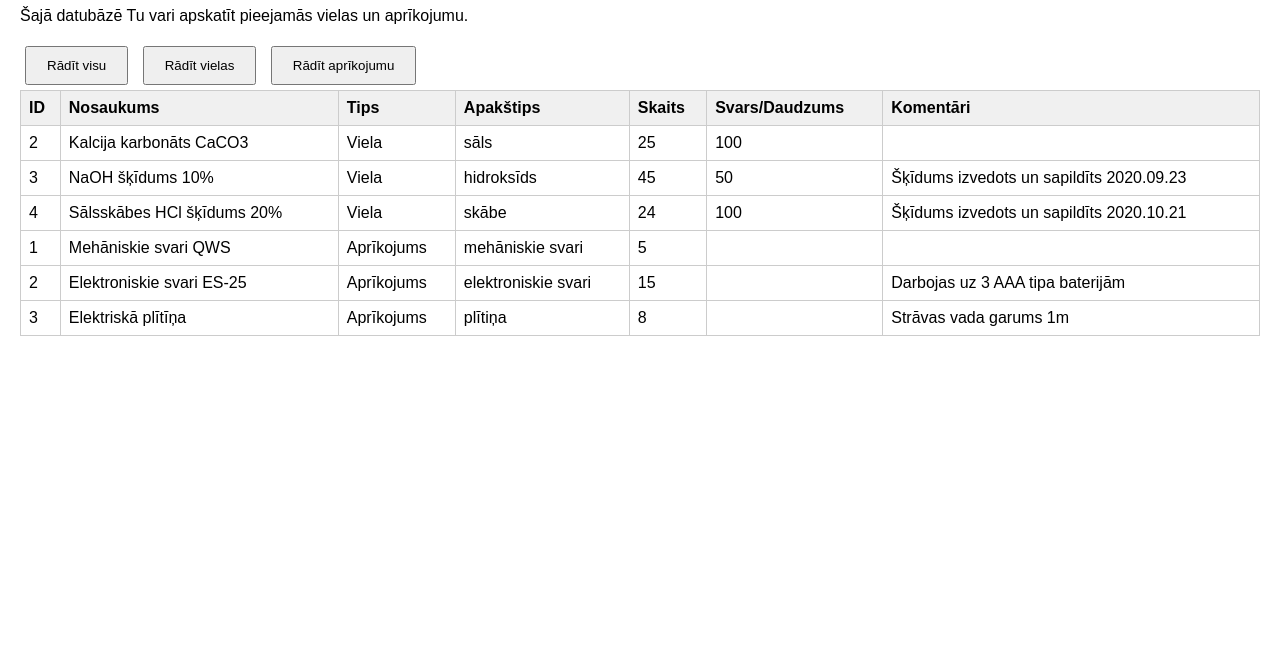
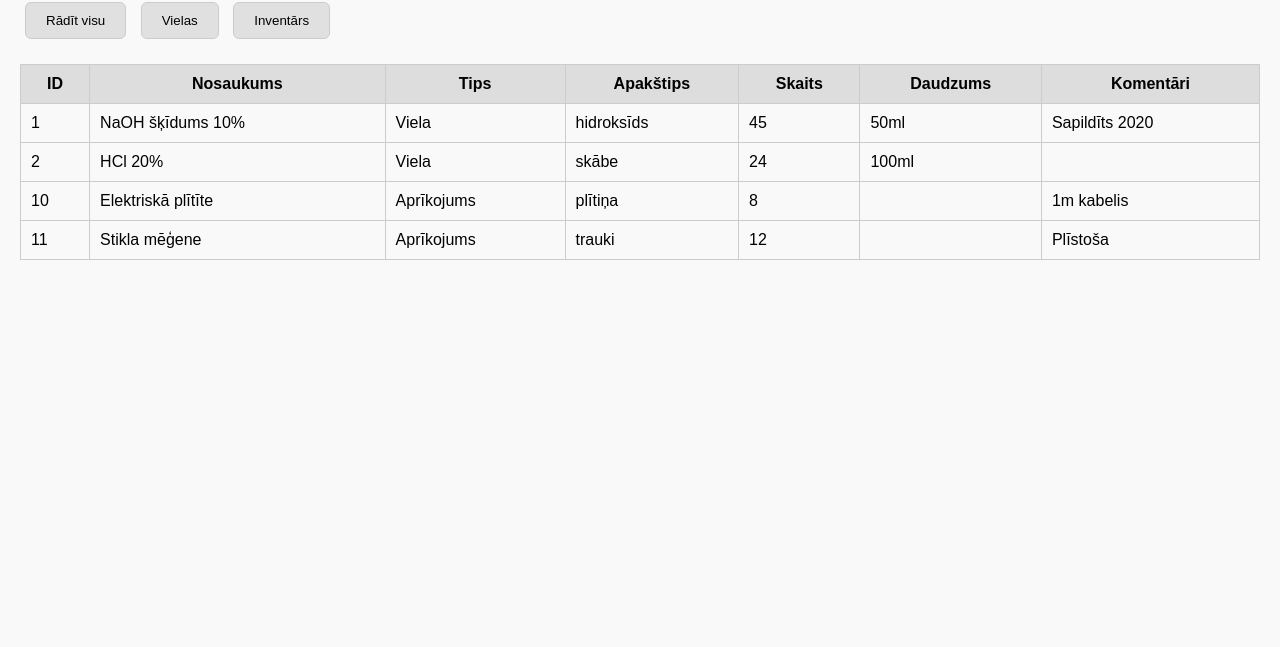
Before and after one commit to polinasamuseva/prog-1-git, a plain HTML site: page database.html in a window 1280 px wide. Shown: the part 153-800 px from the top of the page. Drawn offline with Linux system fonts and the light colour scheme.

Commit message:
Add files via upload

```diff
--- a/database.html
+++ b/database.html
@@ -1,58 +1,19 @@
-    <!DOCTYPE html>
+<!DOCTYPE html>
 <html lang="lv">
-
 <head>
   <meta charset="UTF-8" />
   <meta name="viewport" content="width=device-width, initial-scale=1.0"/>
-  <title>KLUS - Publiskā datubāze</title>
-  <style>
-    body {
-      font-family: sans-serif;
-      margin: 20px;
-    }
-
-    table {
-      width: 100%;
-      border-collapse: collapse;
-    }
-
-    th, td {
-      border: 1px solid #ccc;
-      padding: 8px;
-      text-align: left;
-    }
-
-    th {
-      background-color: #f0f0f0;
-    }
-
-    .button-like-link {
-      display: inline-block;
-      padding: 10px 20px;
-      margin: 10px;
-      background-color: #f0f0f0;
-      border: 1px solid #ccc;
-      text-decoration: none;
-      color: #333;
-      border-radius: 5px;
-    }
-
-    button {
-      margin: 5px;
-      padding: 10px 20px;
-    }
-  </style>
+  <title>Datu bāze | KLUS+</title>
+  <link rel="stylesheet" href="style.css">
 </head>
-
 <body>
-  <a href="index.html" class="button-like-link">Atpakaļ uz sākumlapu</a>
+  <a href="index.html" class="button-like-link">← Atpakaļ</a>
   <h1>Publiskā datubāze</h1>
-  <p>Šajā datubāzē Tu vari apskatīt pieejamās vielas un aprīkojumu.</p>
-
-  <button onclick="renderAll()">Rādīt visu</button>
-  <button onclick="renderVielas()">Rādīt vielas</button>
-  <button onclick="renderInventars()">Rādīt aprīkojumu</button>
-
+  <div>
+    <button onclick="renderAll()">Rādīt visu</button>
+    <button onclick="renderVielas()">Vielas</button>
+    <button onclick="renderInventars()">Inventārs</button>
+  </div>
   <table>
     <thead>
       <tr>
@@ -61,61 +22,12 @@
         <th>Tips</th>
         <th>Apakštips</th>
         <th>Skaits</th>
-        <th>Svars/Daudzums</th>
+        <th>Daudzums</th>
         <th>Komentāri</th>
       </tr>
     </thead>
-    <tbody id="data-table-body">
-    </tbody>
+    <tbody id="data-table-body"></tbody>
   </table>
-
-  <script>
-    const vielas = [
-      {"id":"2","nosaukums":"Kalcija karbonāts CaCO3","tips":"Viela","apakstips":"sāls","skaits":25,"svars":100,"komentari":""},
-      {"id":"3","nosaukums":"NaOH šķīdums 10%","tips":"Viela","apakstips":"hidroksīds","skaits":45,"svars":50,"komentari":"Šķīdums izvedots un sapildīts 2020.09.23"},
-      {"id":"4","nosaukums":"Sālsskābes HCl šķīdums 20%","tips":"Viela","apakstips":"skābe","skaits":24,"svars":100,"komentari":"Šķīdums izvedots un sapildīts 2020.10.21"}
-      // Var papildināt ar pārējiem vielu ierakstiem
-    ];
-
-    const inventars = [
-      {"id":"1","nosaukums":"Mehāniskie svari QWS","tips":"Aprīkojums","apakstips":"mehāniskie svari","skaits":5,"svars":"","komentari":""},
-      {"id":"2","nosaukums":"Elektroniskie svari ES-25","tips":"Aprīkojums","apakstips":"elektroniskie svari","skaits":15,"svars":"","komentari":"Darbojas uz 3 AAA tipa baterijām"},
-      {"id":"3","nosaukums":"Elektriskā plītīņa","tips":"Aprīkojums","apakstips":"plītiņa","skaits":8,"svars":"","komentari":"Strāvas vada garums 1m"}
-      // Var papildināt ar pārējiem inventāra ierakstiem
-    ];
-
-    function renderData(data) {
-      const tbody = document.getElementById("data-table-body");
-      tbody.innerHTML = "";
-      data.forEach(item => {
-        const row = `
-          <tr>
-            <td>${item.id}</td>
-            <td>${item.nosaukums}</td>
-            <td>${item.tips}</td>
-            <td>${item.apakstips}</td>
-            <td>${item.skaits}</td>
-            <td>${item.svars || item.daudzums || ""}</td>
-            <td>${item.komentari}</td>
-          </tr>`;
-        tbody.innerHTML += row;
-      });
-    }
-
-    function renderAll() {
-      renderData([...vielas, ...inventars]);
-    }
-
-    function renderVielas() {
-      renderData(vielas);
-    }
-
-    function renderInventars() {
-      renderData(inventars);
-    }
-
-    // Automātiski ielādēt visus pēc lapas atvēršanas
-    window.onload = renderAll;
-  </script>
+  <script src="script.js"></script>
 </body>
 </html>
--- /dev/null
+++ b/script.js
@@ -0,0 +1,42 @@
+const vielas = [
+    {"id":"1","nosaukums":"NaOH šķīdums 10%","tips":"Viela","apakstips":"hidroksīds","skaits":45,"daudzums":"50ml","komentari":"Sapildīts 2020"},
+    {"id":"2","nosaukums":"HCl 20%","tips":"Viela","apakstips":"skābe","skaits":24,"daudzums":"100ml","komentari":""}
+  ];
+
+  const inventars = [
+    {"id":"10","nosaukums":"Elektriskā plītīte","tips":"Aprīkojums","apakstips":"plītiņa","skaits":8,"daudzums":"","komentari":"1m kabelis"},
+    {"id":"11","nosaukums":"Stikla mēģene","tips":"Aprīkojums","apakstips":"trauki","skaits":12,"daudzums":"","komentari":"Plīstoša"}
+  ];
+
+  function renderData(data) {
+    const tbody = document.getElementById("data-table-body");
+    tbody.innerHTML = "";
+    data.forEach(item => {
+      const row = `
+        <tr>
+          <td>${item.id}</td>
+          <td>${item.nosaukums}</td>
+          <td>${item.tips}</td>
+          <td>${item.apakstips}</td>
+          <td>${item.skaits}</td>
+          <td>${item.daudzums}</td>
+          <td>${item.komentari}</td>
+        </tr>
+      `;
+      tbody.innerHTML += row;
+    });
+  }
+
+  function renderAll() {
+    renderData([...vielas, ...inventars]);
+  }
+
+  function renderVielas() {
+    renderData(vielas);
+  }
+
+  function renderInventars() {
+    renderData(inventars);
+  }
+
+  window.onload = renderAll;
--- /dev/null
+++ b/style.css
@@ -0,0 +1,44 @@
+body {
+    font-family: sans-serif;
+    margin: 0;
+    padding: 20px;
+    background-color: #f9f9f9;
+  }
+
+  .container {
+    text-align: center;
+    margin-top: 100px;
+  }
+
+  .button-like-link, button {
+    display: inline-block;
+    padding: 10px 20px;
+    margin: 5px;
+    background-color: #e0e0e0;
+    border: 1px solid #ccc;
+    border-radius: 6px;
+    text-decoration: none;
+    color: #000;
+    cursor: pointer;
+  }
+
+  input {
+    padding: 10px;
+    margin: 10px;
+    width: 200px;
+  }
+
+  table {
+    width: 100%;
+    border-collapse: collapse;
+    margin-top: 20px;
+  }
+
+  th, td {
+    border: 1px solid #ccc;
+    padding: 10px;
+  }
+
+  th {
+    background-color: #ddd;
+  }
```
Also changed, not shown: index.html (+12 -43 lines), login.html (+15 -55 lines).
